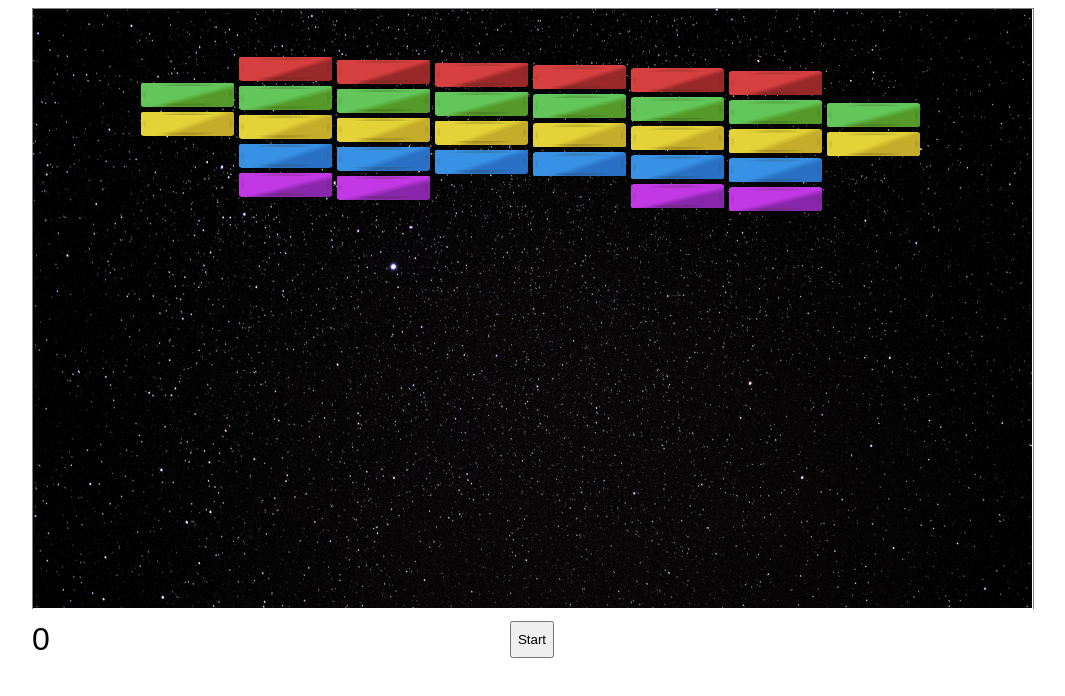
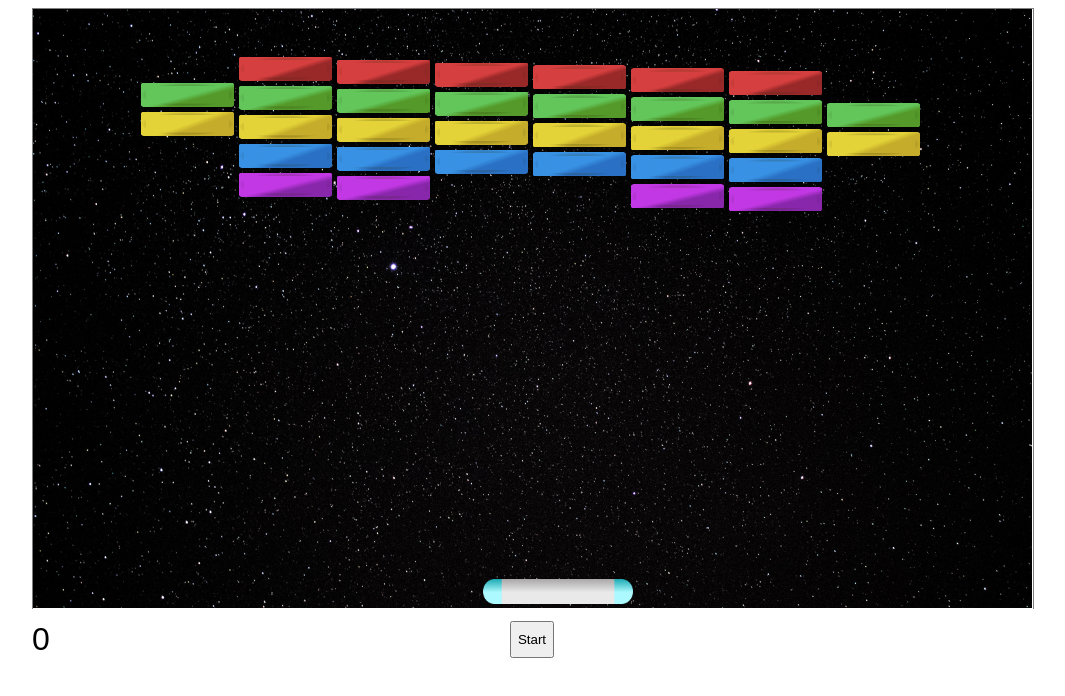
Before and after one commit to islom-sattorov/arkanoid_game, a website built with Vite: page index.html in a window 1280 px wide. Both pictures are taken after a click on the button "Start". Shown: the whole page, without its empty margins (108-1173 px from the left). Built offline with nearby package versions, Linux system fonts and the light colour scheme.

Commit message:
add: Paddle class

```diff
--- a/src/main.ts
+++ b/src/main.ts
@@ -30,12 +30,21 @@ function setGameWin(view: CanvasView) {
   gameOver = false;
 }
 
-function gameLoop(view: CanvasView, bricks: Brick[]) {
-  console.log("test");
+function gameLoop(view: CanvasView, bricks: Brick[], paddle: Paddle) {
+  console.log("draw!");
   view.clear();
   view.drawBricks(bricks);
+  view.drawSprite(paddle);
 
-  requestAnimationFrame(() => gameLoop(view, bricks));
+  // Move paddle and check so it won't exit the playfield
+  if (
+    (paddle.isMovingLeft && paddle.pos.x > 0) ||
+    (paddle.isMovingRight && paddle.pos.x < view.canvas.width)
+  ) {
+    paddle.movePaddle();
+  }
+
+  requestAnimationFrame(() => gameLoop(view, bricks, paddle));
 }
 
 function startGame(view: CanvasView) {
@@ -48,7 +57,19 @@ function startGame(view: CanvasView) {
   // Create all bricks
   const bricks = createBricks();
 
-  gameLoop(view, bricks);
+  // Create a Paddle
+  const paddle = new Paddle(
+    PADDLE_SPEED,
+    PADDLE_WIDTH,
+    PADDLE_HEIGHT,
+    {
+      x: PADDLE_STARTX,
+      y: view.canvas.height - PADDLE_HEIGHT - 5,
+    },
+    PADDLE_IMAGE,
+  );
+
+  gameLoop(view, bricks, paddle);
 }
 
 // Create a new view
--- a/src/sprites/Paddle.ts
+++ b/src/sprites/Paddle.ts
@@ -1,3 +1,70 @@
 import { Vector } from "../types";
 
-export class Paddle {}
+export class Paddle {
+  private paddleImage: HTMLImageElement = new Image();
+  private moveLeft: boolean;
+  private moveRight: boolean;
+
+  constructor(
+    private speed: number,
+    private paddleWidth: number,
+    private paddleHeight: number,
+    private position: Vector,
+    image: string,
+  ) {
+    this.speed = speed;
+    this.paddleWidth = paddleWidth;
+    this.paddleHeight = paddleHeight;
+    this.position = position;
+    this.moveLeft = false;
+    this.moveRight = false;
+    this.paddleImage.src = image;
+
+    // Event listeners
+    document.addEventListener("keydown", this.handleKeyDown);
+    document.addEventListener("keyup", this.handleKeyUp);
+  }
+
+  get width(): number {
+    return this.paddleWidth;
+  }
+
+  get height(): number {
+    return this.paddleHeight;
+  }
+
+  get pos(): Vector {
+    return this.position;
+  }
+
+  get image(): HTMLImageElement {
+    return this.paddleImage;
+  }
+
+  get isMovingLeft(): boolean {
+    return this.moveLeft;
+  }
+
+  get isMovingRight(): boolean {
+    return this.moveRight;
+  }
+
+  movePaddle(): void {
+    if (this.moveLeft) this.pos.x -= this.speed;
+    if (this.moveRight) this.pos.x += this.speed;
+  }
+
+  handleKeyUp = (e: KeyboardEvent): void => {
+    if (e.code === "ArrowLeft" || e.key === "ArrowLeft") this.moveLeft = false;
+    if (e.code === "ArrowRight" || e.key === "ArrowRight") {
+      this.moveRight = false;
+    }
+  };
+
+  handleKeyDown = (e: KeyboardEvent): void => {
+    if (e.code === "ArrowLeft" || e.key === "ArrowLeft") this.moveLeft = true;
+    if (e.code === "ArrowRight" || e.key === "ArrowRight") {
+      this.moveRight = true;
+    }
+  };
+}
--- a/src/style.scss
+++ b/src/style.scss
@@ -1,4 +1,4 @@
-:root {
+/* :root {
   font-family: Inter, system-ui, Avenir, Helvetica, Arial, sans-serif;
   line-height: 1.5;
   font-weight: 400;
@@ -93,4 +93,4 @@ button:focus-visible {
   button {
     background-color: #f9f9f9;
   }
-}
+} */
--- a/src/view/CanvasView.ts
+++ b/src/view/CanvasView.ts
@@ -34,7 +34,7 @@ export class CanvasView {
     if (this.info) this.info.innerHTML = text;
   }
 
-  drawSprite(brick: Brick): void {
+  drawSprite(brick: Brick | Paddle): void {
     if (!brick) return;
     this.context?.drawImage(
       brick.image,
```
